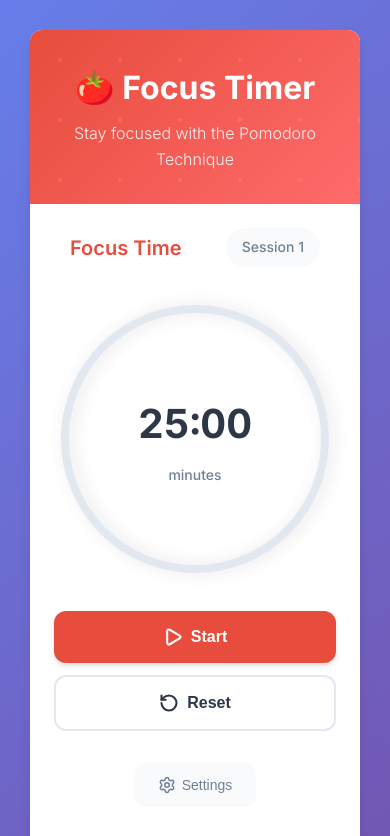
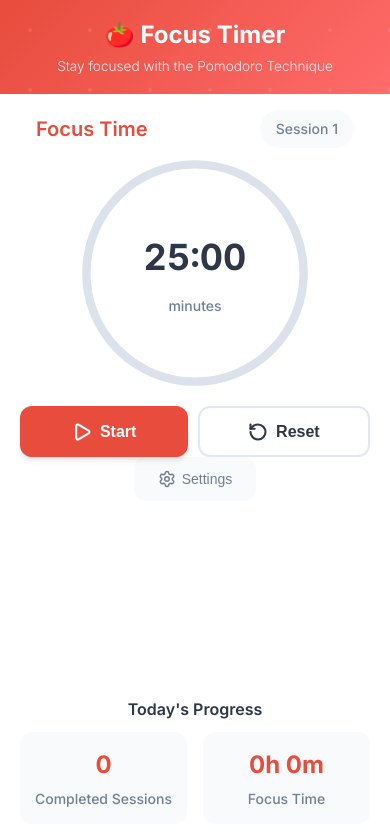
Before and after one commit to kjanat/pomodoro-timer, a website with bundled scripts: page src/index.html in a window 390 px wide. Shown: the top 836 px of the page. Built offline with nearby package versions, Linux system fonts and the light colour scheme.

Commit message:
Fix mobile viewport fit and visual cohesion
The page didn't fit on phones and the progress ring rendered as a
partial/clipped circle below 280px. Address both, plus tone down the
clashing visuals.

Mobile layout:
- Full-bleed app shell sized to 100dvh as a flex column so the core UI
  (header, timer, controls, settings, stats) fits in one viewport, even
  at 360x640
- Height-aware ring: min(60vw, 34vh) so it scales with available space
- Start/Reset share one row instead of stacking; stats stay two-up and
  pin to the bottom as a footer; compacted header/section spacing

Progress ring:
- Add viewBox="0 0 280 280" so CSS scaling resizes the SVG instead of
  cropping it (the missing top-left arc was the cropped right edge
  rotated up by the -90deg transform)
- Dedicated --ring-track colour + thicker stroke for an even, visible
  track in both themes

Cohesion:
- Calmer deep-red header gradient in dark mode so it stops clashing with
  the slate surface
- Replace the dated purple body gradient with a soft, brand-aligned
  warm-to-neutral light background (and a deeper dark gradient)

```diff
--- a/src/css/styles.css
+++ b/src/css/styles.css
@@ -12,6 +12,7 @@
   --text-secondary: #718096;
   --text-muted: #a0aec0;
   --border: #e2e8f0;
+  --ring-track: #dbe2ec;
   --shadow:
     0 4px 6px -1px rgba(0, 0, 0, 0.1), 0 2px 4px -1px rgba(0, 0, 0, 0.06);
   --shadow-lg:
@@ -57,7 +58,7 @@ body {
     'Segoe UI',
     Roboto,
     sans-serif;
-  background: linear-gradient(135deg, #667eea 0%, #764ba2 100%);
+  background: linear-gradient(160deg, #fbe9e7 0%, #eef1f5 100%);
   color: var(--text-primary);
   min-height: 100vh;
   line-height: 1.6;
@@ -159,7 +160,6 @@ body {
 
 .progress-ring {
   transform: rotate(-90deg);
-  filter: drop-shadow(0 4px 8px rgba(0, 0, 0, 0.1));
   /* Scale down on narrow phones so the ring never overflows. The SVG's
      internal geometry (r=130) is unchanged, so the progress math holds. */
   width: min(280px, 72vw);
@@ -168,14 +168,14 @@ body {
 
 .progress-ring__background {
   fill: none;
-  stroke: var(--border);
-  stroke-width: 8;
+  stroke: var(--ring-track);
+  stroke-width: 10;
 }
 
 .progress-ring__progress {
   fill: none;
   stroke: var(--primary-color);
-  stroke-width: 8;
+  stroke-width: 10;
   stroke-linecap: round;
   stroke-dasharray: 816.8;
   stroke-dashoffset: 816.8;
@@ -593,37 +593,105 @@ body {
   font-weight: 500;
 }
 
-/* Responsive Design */
+/* Responsive Design — fit the whole core UI within one mobile viewport. */
 @media (max-width: 480px) {
+  body {
+    padding: 0;
+    min-height: 100dvh;
+  }
+
+  /* Full-bleed app shell that fills the screen and lays out as a column. */
   .app {
-    margin: 10px;
-    border-radius: var(--border-radius);
+    margin: 0;
+    min-height: 100dvh;
+    border-radius: 0;
+    display: flex;
+    flex-direction: column;
+  }
+
+  .header {
+    padding: 1rem 1.25rem;
+  }
+
+  .title {
+    font-size: 1.5rem;
+    margin-bottom: 0.1rem;
+  }
+
+  .subtitle {
+    font-size: 0.85rem;
   }
 
   .main {
-    padding: 1.5rem;
+    flex: 1;
+    display: flex;
+    flex-direction: column;
+    padding: 1rem 1.25rem 1.25rem;
+  }
+
+  .timer-section {
+    margin-bottom: 0;
+  }
+
+  .timer-mode {
+    margin-bottom: 0.5rem;
+  }
+
+  .timer-circle {
+    margin: 0.4rem auto;
+  }
+
+  /* Size the ring to the smaller of width/height so it never overflows. */
+  .progress-ring {
+    width: min(60vw, 34vh);
   }
 
   .timer-display {
-    font-size: 2.5rem;
+    font-size: 2.25rem;
   }
 
+  /* Keep Start/Reset on one row to save vertical space. */
   .controls {
-    flex-direction: column;
-    gap: 0.75rem;
+    margin-top: 1rem;
+    gap: 0.6rem;
   }
 
   .btn {
-    width: 100%;
-    justify-content: center;
+    flex: 1;
+    padding: 0.85rem 0.75rem;
+  }
+
+  .settings-section {
+    margin-bottom: 0;
+  }
+
+  .settings-toggle {
+    margin-bottom: 0;
   }
 
   .settings-grid {
-    grid-template-columns: 1fr;
+    grid-template-columns: 1fr 1fr;
   }
 
-  .stats-grid {
-    grid-template-columns: 1fr;
+  /* Compact stats, pinned to the bottom as a footer so any spare vertical
+     space collapses into one place instead of floating the controls. */
+  .stats-section {
+    margin-bottom: 0;
+    margin-top: auto;
+    padding-top: 1.25rem;
+  }
+
+  .stats-section h3 {
+    font-size: 1rem;
+    margin-bottom: 0.6rem;
+  }
+
+  .stat-item {
+    padding: 0.85rem;
+  }
+
+  .stat-number {
+    font-size: 1.5rem;
   }
 
   /* Settings become a bottom sheet: full-width, pinned to the bottom,
@@ -651,10 +719,17 @@ body {
     --text-secondary: #cbd5e0;
     --text-muted: #a0aec0;
     --border: #4a5568;
+    --ring-track: #5a6884;
   }
 
   body {
-    background: linear-gradient(135deg, #2d3748 0%, #1a202c 100%);
+    background: linear-gradient(160deg, #232c3d 0%, #161b27 100%);
+  }
+
+  /* Calm the header so the warm gradient doesn't clash with the cold slate
+     surface in dark mode. */
+  .header {
+    background: linear-gradient(135deg, #9b2c20, #c0392b);
   }
 }
 
--- a/src/index.html
+++ b/src/index.html
@@ -90,6 +90,7 @@
               class="progress-ring"
               width="280"
               height="280"
+              viewBox="0 0 280 280"
               aria-hidden="true"
             >
               <circle
```
